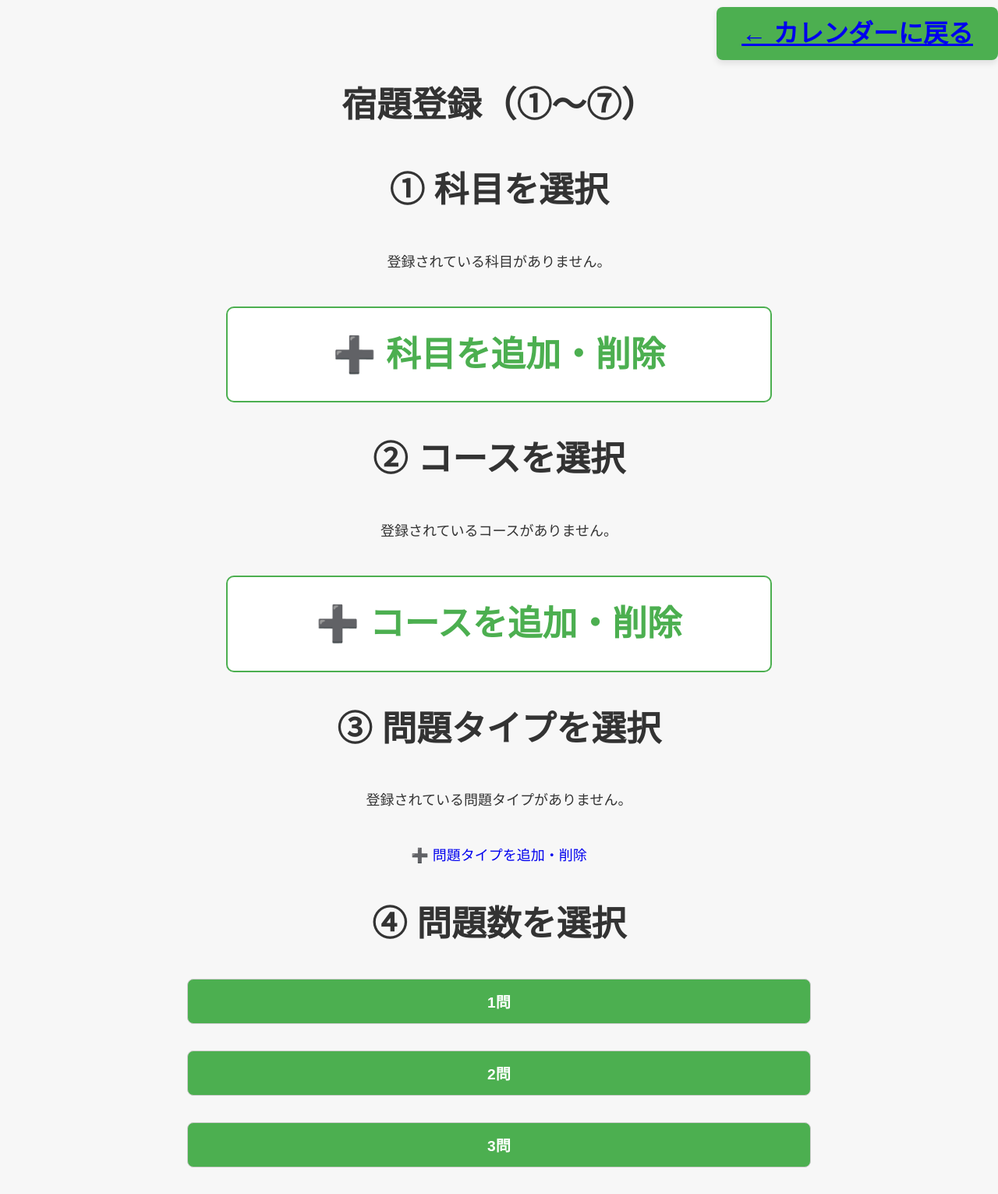
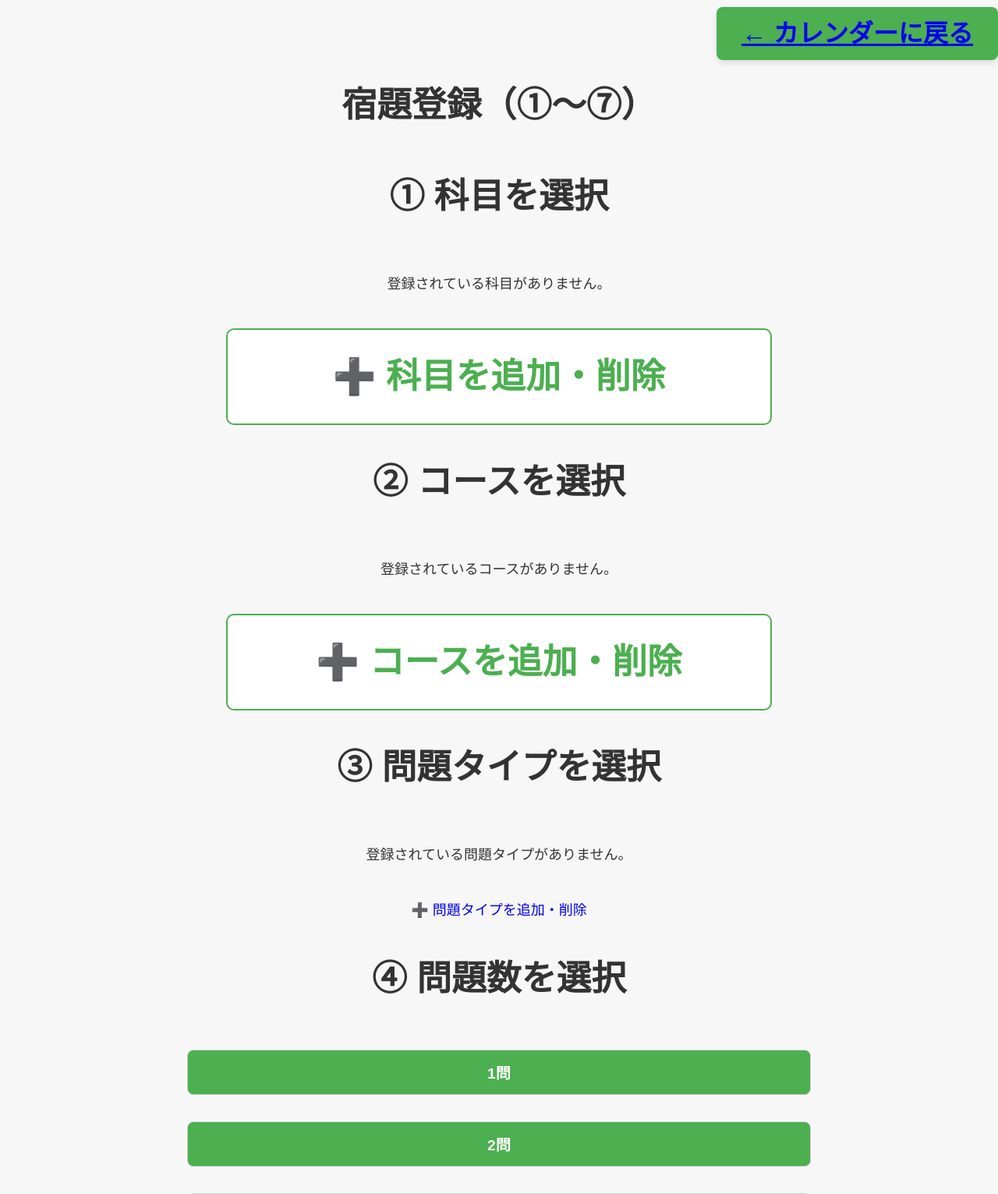
Before and after one commit to masakytkonitiwa/juku_project, a Django app: page /homework/add/ in a window 1280 px wide. Shown: the top 1531 px of the page at 78% size. Run offline with Django 4.2, Linux system fonts and the light colour scheme; data comes from the database, SQL or seed files in the repository; data that the repository does not hold is empty.

Commit message:
fontsize2.8rem

```diff
--- a/homework/static/homework/style.css
+++ b/homework/static/homework/style.css
@@ -288,7 +288,7 @@ button:active {
 h1, h2 {
     text-align: center;
     font-weight: bold;
-    margin-bottom: 1.5rem;
+    margin-bottom: 2.8rem;
 }
 
 h1 {
```
